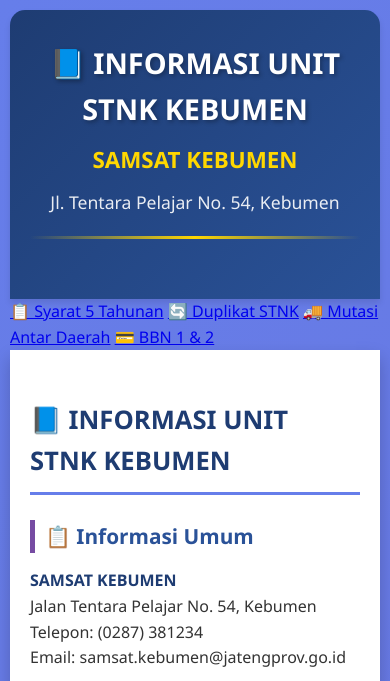
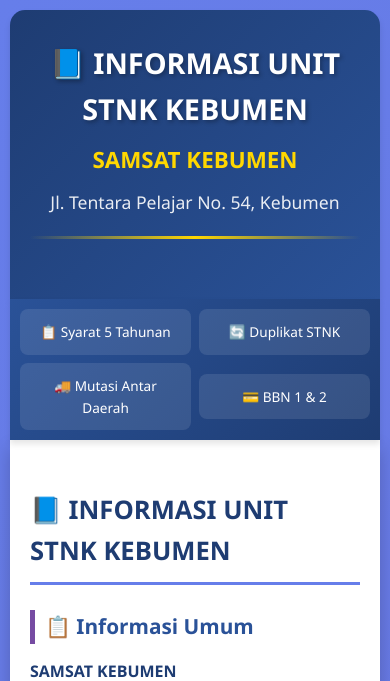
Before and after one commit to rcz87/satlts.kbm, a Flask app: page / in a window 390 px wide. Shown: the top 681 px of the page. Run offline with Flask 3, Linux system fonts and the light colour scheme.

Commit message:
Add a responsive navigation menu with styling for information board
Updates static/style.css to introduce a sticky, gradient-themed navigation menu with hover effects and responsive adjustments for various screen sizes, including hiding the menu on smaller screens.

Replit-Commit-Author: Agent
Replit-Commit-Session-Id: 030a58fb-f0e5-4433-8ac2-c4a6ee80a62e
Replit-Commit-Checkpoint-Type: intermediate_checkpoint
Replit-Commit-Screenshot-Url: https://storage.googleapis.com/screenshot-production-us-central1/f4743bec-0b0f-4e9e-984d-c8151a04bbbb/030a58fb-f0e5-4433-8ac2-c4a6ee80a62e/8qcyyCg

```diff
--- a/static/style.css
+++ b/static/style.css
@@ -51,6 +51,49 @@ header hr {
   height: 3px;
   background: linear-gradient(to right, transparent, #ffd700, transparent);
   margin-top: 20px;
+}
+
+.navigation-menu {
+  background: linear-gradient(135deg, #2a5298 0%, #1e3c72 100%);
+  position: sticky;
+  top: 0;
+  z-index: 1000;
+  box-shadow: 0 4px 6px rgba(0, 0, 0, 0.1);
+}
+
+.nav-container {
+  max-width: 1200px;
+  margin: 0 auto;
+  display: flex;
+  justify-content: center;
+  align-items: center;
+  flex-wrap: wrap;
+  gap: 10px;
+  padding: 15px 20px;
+}
+
+.nav-item {
+  color: white;
+  text-decoration: none;
+  padding: 12px 20px;
+  border-radius: 8px;
+  font-weight: 500;
+  font-size: 0.95em;
+  transition: all 0.3s ease;
+  background: rgba(255, 255, 255, 0.1);
+  border: 2px solid transparent;
+  text-align: center;
+}
+
+.nav-item:hover {
+  background: rgba(255, 215, 0, 0.2);
+  border-color: #ffd700;
+  transform: translateY(-2px);
+  box-shadow: 0 4px 8px rgba(0, 0, 0, 0.2);
+}
+
+.nav-item:active {
+  transform: translateY(0);
 }
 
 .container {
@@ -182,6 +225,18 @@ footer hr {
     font-size: 1.4em;
   }
 
+  .nav-container {
+    gap: 8px;
+    padding: 10px;
+  }
+
+  .nav-item {
+    padding: 10px 15px;
+    font-size: 0.85em;
+    flex: 1 1 45%;
+    min-width: 120px;
+  }
+
   .container {
     padding: 20px;
   }
@@ -209,6 +264,10 @@ footer hr {
     padding: 0;
   }
 
+  .navigation-menu {
+    display: none;
+  }
+
   header, footer {
     background: #1e3c72;
     print-color-adjust: exact;
```
